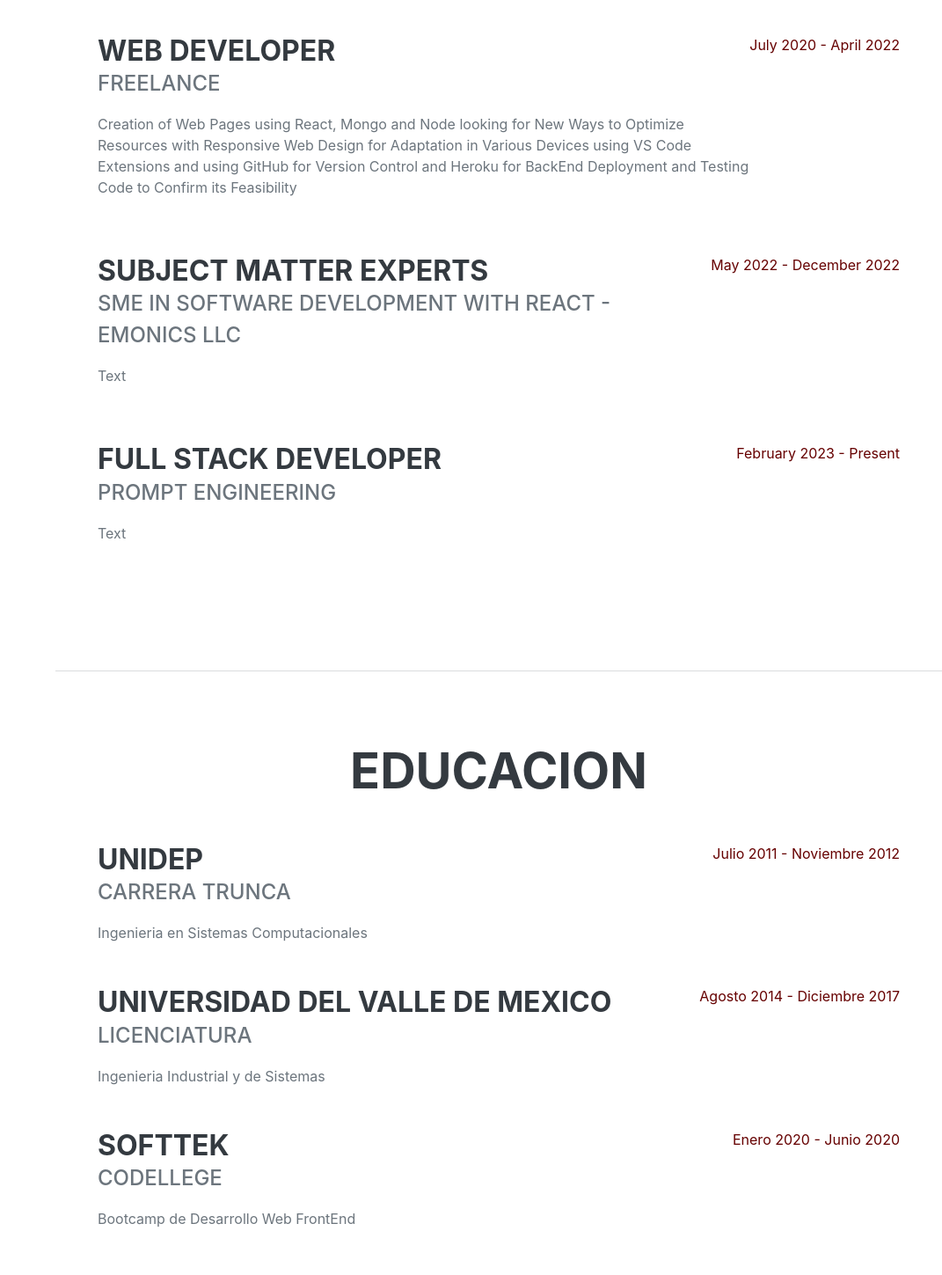
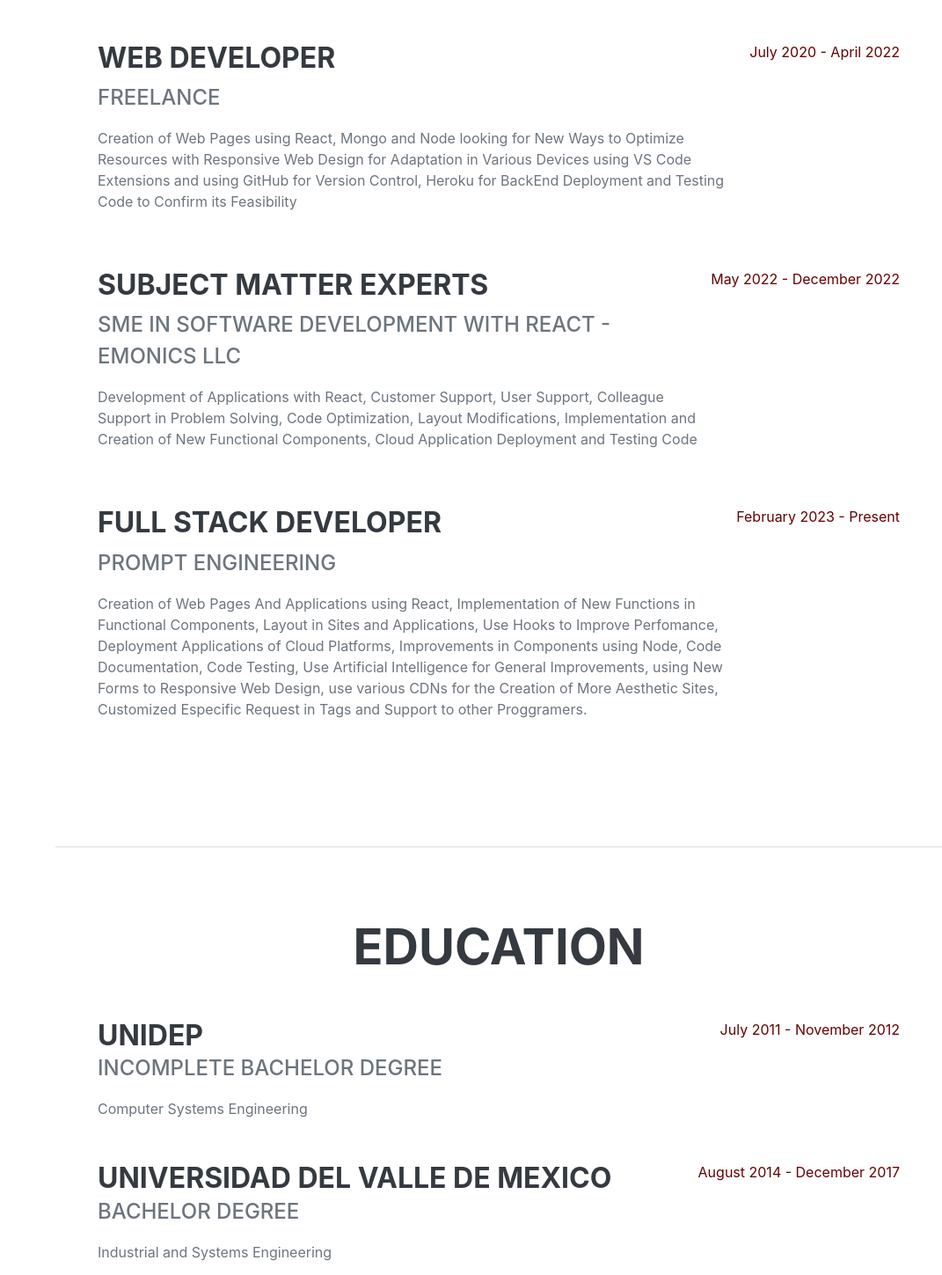
Before and after one commit to FranciscoJavier001/R-P, a React (Vite) app in the folder resume-proyects/: page / in a window 1280 px wide. Shown: the part 1160-2609 px from the top of the page at 88% size, without its empty margins (209-1280 px from the left). Built offline with nearby package versions, Linux system fonts and the light colour scheme; a web font is replaced by a local one.

Commit message:
Layout and Information Modifications

```diff
--- a/resume-proyects/src/ui/components/Body.jsx
+++ b/resume-proyects/src/ui/components/Body.jsx
@@ -4,6 +4,7 @@ import {
   FaGithub,
   FaFacebookF,
 } from "react-icons/fa6";
+
 import {
   FaReact,
   FaHtml5,
@@ -50,7 +51,7 @@ export const Body = () => {
               <br />
               <span className="text-primary">Martinez Duran</span>
             </h1>
-            <div className="subheading mb-5 text-center mt-2">
+            <div className="lead subheading mb-5 text-center mt-2">
               Aguascalientes, Mexico · C.P. 20187 ·{" "}
               <a
                 href="http://wa.me/+524495946298"
@@ -118,9 +119,9 @@ export const Body = () => {
             <h2 className="mb-5 text-center">Experience</h2>
             <div className="d-flex flex-column flex-md-row justify-content-between mb-5">
               <div className="flex-grow-1">
-                <h3 className="mb-0">Web Developer</h3>
-                <div className="subheading mb-3">Codellege - Softtek</div>
-                <p>
+                <h3>Web Developer</h3>
+                <div className="subheading">Codellege - Softtek</div>
+                <p className="mt-3">
                   Intensive Course of Web Development Taught at Softtek
                   Headquarters Aguascalientes, Where We Learned the Basic
                   FrontEnd Programming Skills and Logic Development
@@ -132,13 +133,13 @@ export const Body = () => {
             </div>
             <div className="d-flex flex-column flex-md-row justify-content-between mb-5">
               <div className="flex-grow-1">
-                <h3 className="mb-0">Web Developer</h3>
-                <div className="subheading mb-3">Freelance</div>
-                <p>
+                <h3>Web Developer</h3>
+                <div className="subheading">Freelance</div>
+                <p className="mt-3">
                   Creation of Web Pages using React, Mongo and Node looking for
                   New Ways to Optimize Resources with Responsive Web Design for
                   Adaptation in Various Devices using VS Code Extensions and
-                  using GitHub for Version Control and Heroku for BackEnd
+                  using GitHub for Version Control, Heroku for BackEnd
                   Deployment and Testing Code to Confirm its Feasibility
                 </p>
               </div>
@@ -148,11 +149,17 @@ export const Body = () => {
             </div>
             <div className="d-flex flex-column flex-md-row justify-content-between mb-5">
               <div className="flex-grow-1">
-                <h3 className="mb-0">Subject Matter Experts</h3>
-                <div className="subheading mb-3">
+                <h3>Subject Matter Experts</h3>
+                <div className="subheading">
                   SME in Software Development with React - Emonics Llc
                 </div>
-                <p>Text</p>
+                <p className="mt-3">
+                  Development of Applications with React, Customer Support, User
+                  Support, Colleague Support in Problem Solving, Code
+                  Optimization, Layout Modifications, Implementation and
+                  Creation of New Functional Components, Cloud Application
+                  Deployment and Testing Code
+                </p>
               </div>
               <div className="flex-shrink-0">
                 <span className="text-primary">May 2022 - December 2022</span>
@@ -160,9 +167,20 @@ export const Body = () => {
             </div>
             <div className="d-flex flex-column flex-md-row justify-content-between mb-5">
               <div className="flex-grow-1">
-                <h3 className="mb-0">Full Stack Developer</h3>
-                <div className="subheading mb-3">Prompt Engineering</div>
-                <p>Text</p>
+                <h3>Full Stack Developer</h3>
+                <div className="subheading">Prompt Engineering</div>
+                <p className="mt-3">
+                  Creation of Web Pages And Applications using React,
+                  Implementation of New Functions in Functional Components,
+                  Layout in Sites and Applications, Use Hooks to Improve
+                  Perfomance, Deployment Applications of Cloud Platforms,
+                  Improvements in Components using Node, Code Documentation,
+                  Code Testing, Use Artificial Intelligence for General
+                  Improvements, using New Forms to Responsive Web Design, use
+                  various CDNs for the Creation of More Aesthetic Sites,
+                  Customized Especific Request in Tags and Support to other
+                  Proggramers.
+                </p>
               </div>
               <div className="flex-shrink-0">
                 <span className="text-primary">February 2023 - Present</span>
@@ -173,28 +191,28 @@ export const Body = () => {
         <hr className="m-0" />
         <section className="resume-section" id="education">
           <div className="resume-section-content">
-            <h2 className="mb-5 text-center">Educacion</h2>
+            <h2 className="mb-5 text-center">Education</h2>
             <div className="d-flex flex-column flex-md-row justify-content-between mb-5">
               <div className="flex-grow-1x">
                 <h3 className="mb-0">Unidep</h3>
-                <div className="subheading mb-3">Carrera Trunca</div>
-                <div>Ingenieria en Sistemas Computacionales</div>
+                <div className="subheading mb-3">
+                  Incomplete Bachelor Degree
+                </div>
+                <div>Computer Systems Engineering</div>
               </div>
               <div className="flex-shrink-0">
-                <span className="text-primary">
-                  Julio 2011 - Noviembre 2012
-                </span>
+                <span className="text-primary">July 2011 - November 2012</span>
               </div>
             </div>
             <div className="d-flex flex-column flex-md-row justify-content-between mb-5">
               <div className="flex-grow-1x">
                 <h3 className="mb-0">Universidad del Valle de Mexico</h3>
-                <div className="subheading mb-3">Licenciatura</div>
-                <div>Ingenieria Industrial y de Sistemas</div>
+                <div className="subheading mb-3">Bachelor Degree</div>
+                <div>Industrial and Systems Engineering</div>
               </div>
               <div className="flex-shrink-0">
                 <span className="text-primary">
-                  Agosto 2014 - Diciembre 2017
+                  August 2014 - December 2017
                 </span>
               </div>
             </div>
@@ -202,10 +220,10 @@ export const Body = () => {
               <div className="flex-grow-1x">
                 <h3 className="mb-0">Softtek</h3>
                 <div className="subheading mb-3">Codellege</div>
-                <div>Bootcamp de Desarrollo Web FrontEnd</div>
+                <div>Bootcamp of FrontEnd Web Development</div>
               </div>
               <div className="flex-shrink-0">
-                <span className="text-primary">Enero 2020 - Junio 2020</span>
+                <span className="text-primary">January 2020 - June 2020</span>
               </div>
             </div>
             <div className="d-flex flex-column flex-md-row justify-content-between">
@@ -217,7 +235,7 @@ export const Body = () => {
                 <div>Variety of Courses in Different IT Web Platforms</div>
               </div>
               <div className="flex-shrink-0">
-                <span className="text-primary">Enero 2020 - Present</span>
+                <span className="text-primary">January 2020 - Present</span>
               </div>
             </div>
           </div>
@@ -227,7 +245,7 @@ export const Body = () => {
           <div className="resume-section-content">
             <h2 className="mb-5 text-center">Skills</h2>
             <div className="subheading mb-3 text-center">
-              <h3 className="mb-0">Lenguajes de Programacion y Herramientas</h3>
+              <h3 className="mb-0">Programming Languages and Tools</h3>
             </div>
             <ul className="list-inline dev-icons d-flex justify-content-around">
               <li className="list-inline-item">
@@ -288,7 +306,7 @@ export const Body = () => {
             </ul>
 
             <div className="subheading mb-3 mt-5 text-center">
-              <h3 className="mb-0">Entorno de Trabajo</h3>
+              <h3 className="mb-0">Work Environment</h3>
             </div>
             <ul className="list-inline dev-icons d-flex justify-content-around">
               <li className="list-inline-item">
@@ -337,26 +355,32 @@ export const Body = () => {
         <hr className="m-0" />
         <section className="resume-section" id="interests">
           <div className="resume-section-content">
-            <h2 className="mb-5 text-center">Intereses</h2>
-            <p>
-              Aparte de la pasion por la Informatica , disfruto pasar mi tiempo
-              afuera leyendo, me encantan los helados, y caminar, el deporte es
-              uno de mis gustos mas arraigados, siempre intento acudir en lo
-              posible, amo estar con la gente que amo, y me gusta siempre estar
-              abierto a nuevas posibilidades.
-            </p>
-            <p className="mb-0">
-              Cuando estoy en casa, disfruto ver peliculas, estudiar idiomas, o
-              pasar tiempo con mi familia y amigos, disfruto estar buscando
-              nuevas tecnologias y metodologias para hacer las cosas y optimizar
-              lo que esta echo al igual que mejorar lo que existe.
+            <h2 className="mb-5 text-center">Interests</h2>
+            <p className="text-center">
+              The Passion for Technology Information means for Me a Big Part of
+              my Life, I Enjoy Spending my Time Make a Web Sites and Apps,
+              trying to Solved Problems or Searching New Ways to do those things
+              but in a differents ways, always trying Improve or Optimized the
+              Resources, also I like spending my time Reading Phyloshopy Books
+              or Personal Development, I love Ice Creams, Coffee and Sweet, I
+              love Walking with My Dogs and Go to the Gym (thats its one of my
+              most deeply more ingrained taste), I love being with the people
+              that I love and I always like to be Open to New Possibilities and
+              Oportunities.
+              <br />
+              <p className="mt-3 text-center">
+                When I be at home, I enjoy was Studying Programing Lenguages or
+                watching Movies or Series or spending my time with family and
+                friends, I enjoyed looking for new Technologies and
+                Methodologies to do things and Optimize or Improve things.
+              </p>
             </p>
           </div>
         </section>
         <hr className="m-0" />
         <section className="resume-section" id="awards">
           <div className="resume-section-content">
-            <h2 className="mb-5 text-center">Certificaciones</h2>
+            <h2 className="mb-5 text-center">Certifications</h2>
             <ul className="fa-ul mb-0">
               <div className="text-center">
                 <span className="fa-li">
```
